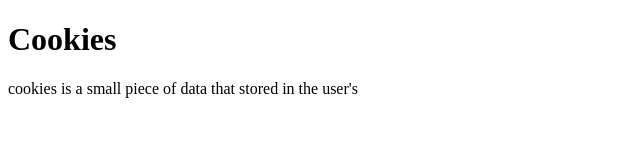
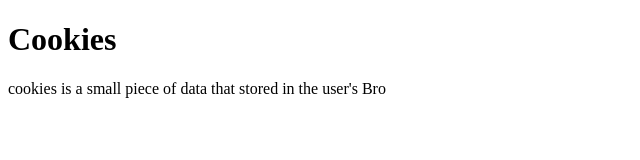
Before and after one commit to dhanushkumar-amk/JAVASCRIPT, a website: page DOM/STORAGE/COOKIES/index.html in a window 1280 px wide. Shown: the full height of the page, 0-640 px from the left. Drawn offline with Linux system fonts and the light colour scheme.

Commit message:
modified

```diff
--- a/DOM/STORAGE/COOKIES/index.html
+++ b/DOM/STORAGE/COOKIES/index.html
@@ -12,4 +12,4 @@
 </body>
 </html>
 
- cookies  is a small piece of data that stored in the user's
+ cookies  is a small piece of data that stored in the user's Bro
```
